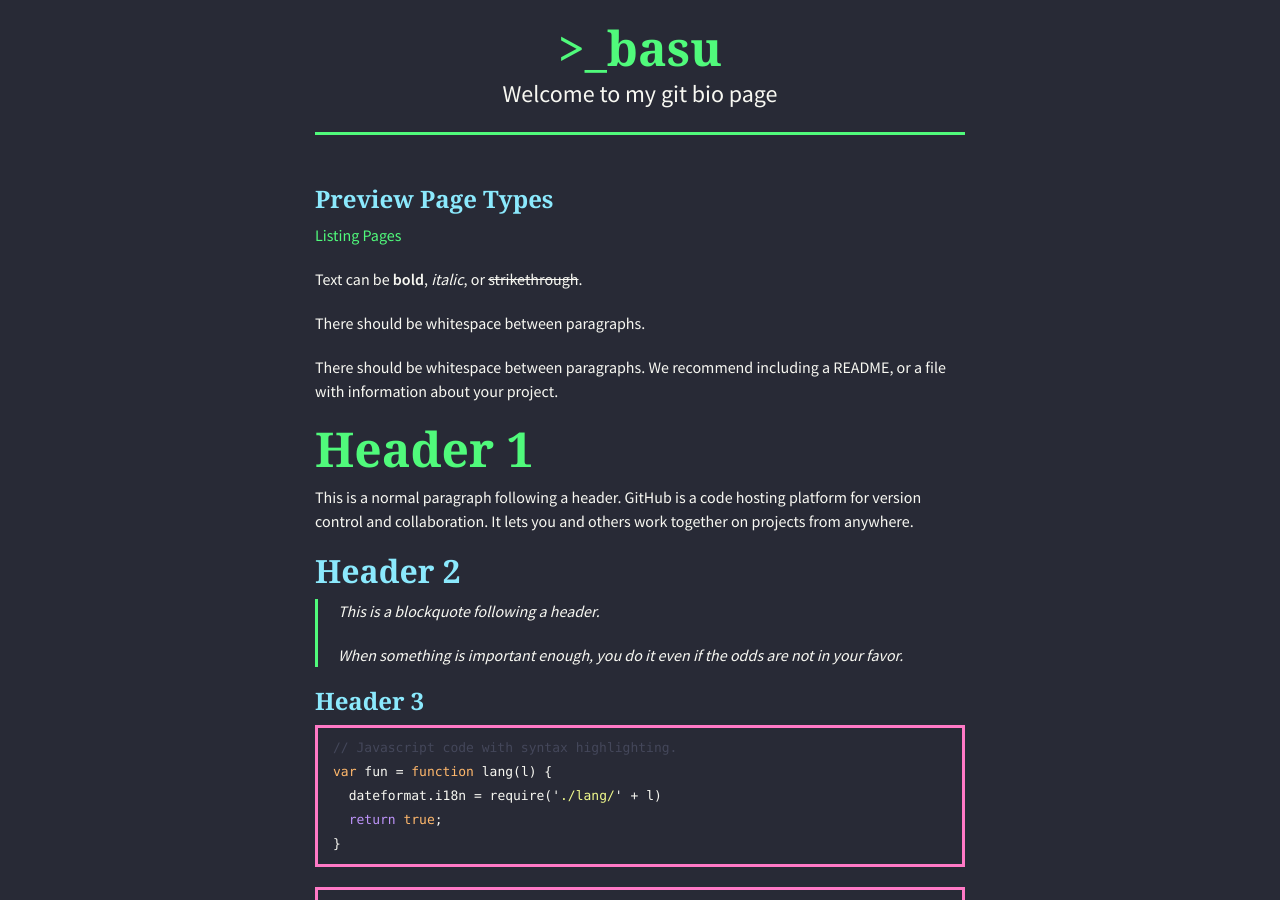
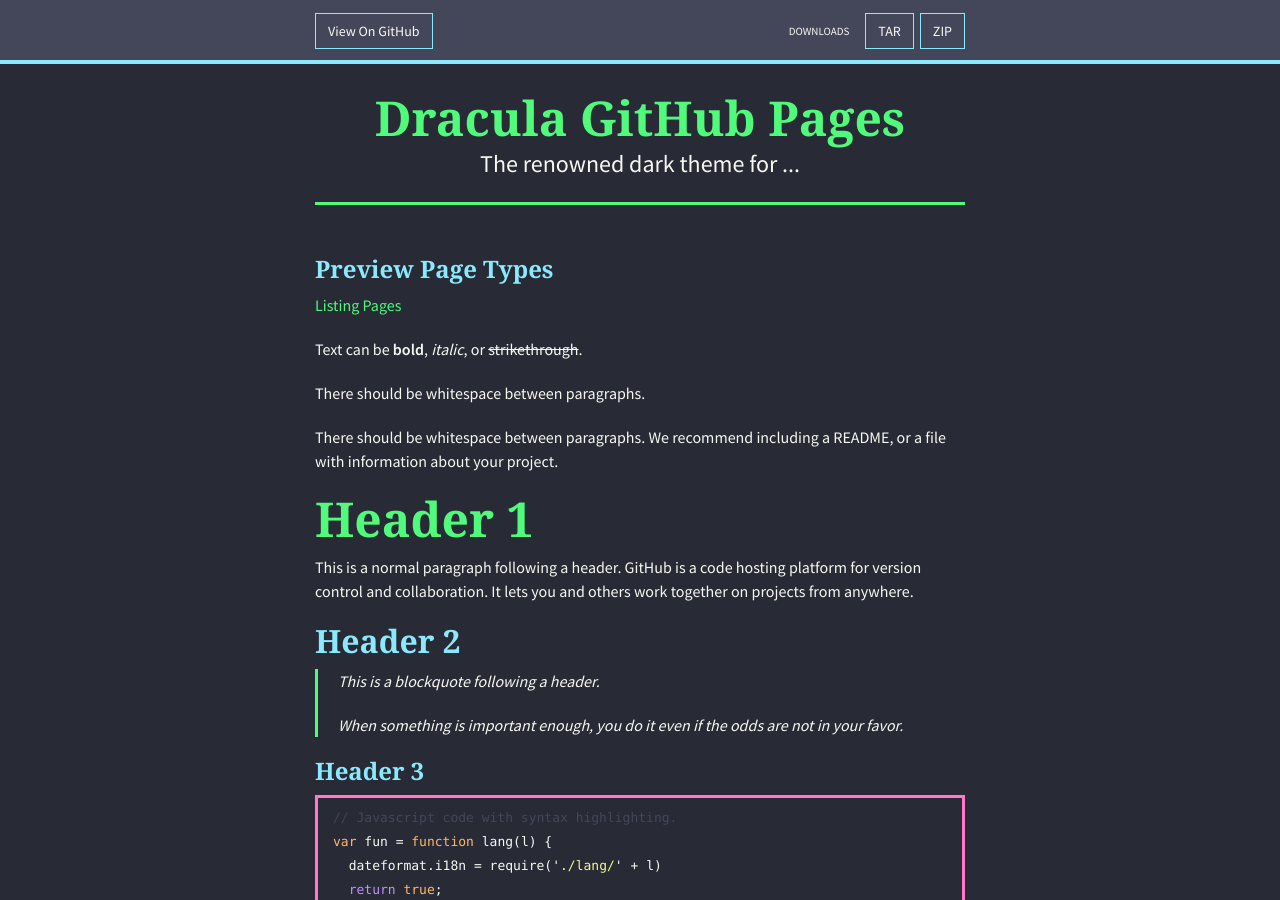
Before and after one commit to surattinon/surattinon.github.io, a Jekyll site: the page built from index.md, in a window 1280 px wide and 900 px high. Built offline with Jekyll 4.4.1, drawn with Linux system fonts in a browser that asks for light colours; nearby versions of some CDN libraries; our own code applies the rules of GitHub Pages for plain Markdown files.

Commit message:
update _config.yml

```diff
--- a/_config.yml
+++ b/_config.yml
@@ -1,7 +1,13 @@
 # SEO Values
-title: ">_basu"
-description: Welcome to my git bio page
-url: https://github.com/surattinon
+title: Dracula GitHub Pages
+tagline: The renowned dark theme for ...
+description: The renowned dark theme for ...
+url: https://dracula.github.io/gh-pages/
+twitter: https://twitter.com/zenorocha
+logo: https://draculatheme.com/static/icons/pack-1/045-dracula.svg
+
+# Google Analytics ID
+google_analytics:
 
 # GitHub Values
 github:
@@ -9,8 +15,8 @@ github:
   owner_url: https://github.com/dracula
   repository_url: https://github.com/dracula/gh-pages
 
-show_downloads: false
-show_header: false
+show_downloads: true
+show_header: true
 remote_theme: "dracula/gh-pages"
 
 sass:
```
